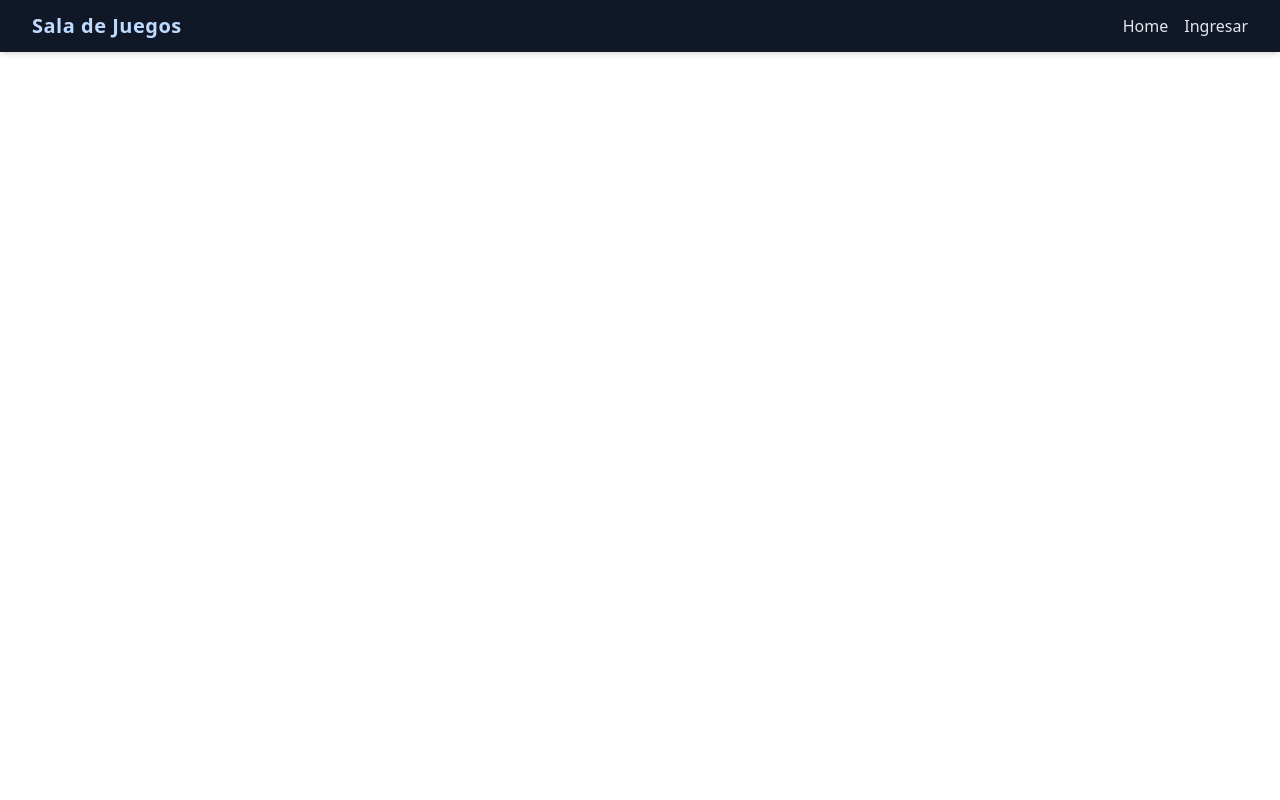
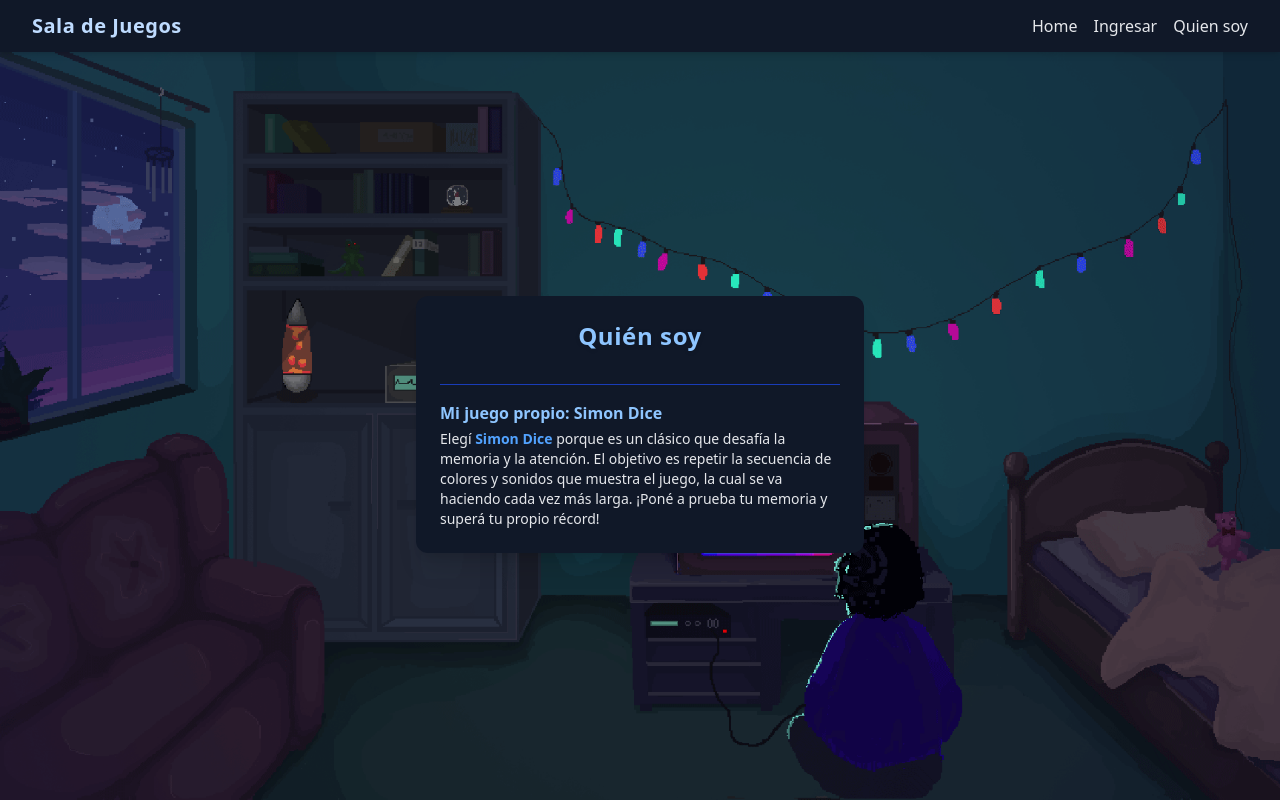
Before and after one commit to LuchoFatto/Luciano-Fattoni-TP1-PROG4-2025-C2, an Angular app: page /profile in a window 1280 px wide. Built offline with nearby package versions, Linux system fonts and the light colour scheme; no server answers.

Commit message:
Implementacion de quien soy

```diff
--- a/src/app/app.config.ts
+++ b/src/app/app.config.ts
@@ -2,11 +2,13 @@ import { ApplicationConfig, provideBrowserGlobalErrorListeners, provideZoneChang
 import { provideRouter } from '@angular/router';
 
 import { routes } from './app.routes';
+import { provideHttpClient } from '@angular/common/http';
 
 export const appConfig: ApplicationConfig = {
     providers: [
         provideBrowserGlobalErrorListeners(),
         provideZoneChangeDetection({ eventCoalescing: true }),
-        provideRouter(routes)
+        provideRouter(routes),
+        provideHttpClient()
     ]
 };
--- a/src/app/app.html
+++ b/src/app/app.html
@@ -4,6 +4,7 @@
         <div class="flex gap-4">
             <a routerLink="/bienvenida" class="text-gray-200 hover:text-blue-400 font-medium transition">Home</a>
             <a routerLink="/login" class="text-gray-200 hover:text-blue-400 font-medium transition">Ingresar</a>
+            <a routerLink="/profile" class="text-gray-200 hover:text-blue-400 font-medium transition">Quien soy</a>
         </div>
     </nav>
 </header>
--- a/src/app/app.routes.ts
+++ b/src/app/app.routes.ts
@@ -21,9 +21,4 @@ export const routes: Routes = [
         path: "",
         loadComponent: () => import('./views/home/home').then((archivo) => archivo.Home),
     },
-    {
-        path: "**",
-        redirectTo: "Error",
-        pathMatch: "full",
-    }
 ];
--- /dev/null
+++ b/src/app/services/api-profile.ts
@@ -0,0 +1,30 @@
+import { HttpClient } from '@angular/common/http';
+import { inject, Injectable, signal } from '@angular/core';
+import { Observable, Subscription } from 'rxjs';
+
+export interface GithubUser {
+    name: string;
+    avatar_url: string;
+    html_url: string;
+    bio: string;
+};
+
+@Injectable({
+    providedIn: 'root',
+})
+export class ApiService {
+    http = inject(HttpClient);
+    apiUrl = 'https://api.github.com/users/';
+
+    profile = signal<GithubUser | null>(null);
+
+    getProfile(nombre: string) {
+        const peticion: Observable<GithubUser> = this.http.get<GithubUser>(this.apiUrl + nombre);
+
+        const suscripcion: Subscription = peticion.subscribe((respuesta) => {
+            this.profile.set(respuesta);
+
+            suscripcion.unsubscribe();
+        })
+    }
+}
--- a/src/app/views/profile/profile.html
+++ b/src/app/views/profile/profile.html
@@ -1 +1,24 @@
-<p>profile works!</p>
+<app-background>
+    <section class="w-full max-w-md bg-gray-900 bg-opacity-70 p-6 rounded-xl shadow-xl text-center text-white flex flex-col items-center mt-12">
+        <h2 class="text-2xl font-bold mb-4 tracking-wide text-blue-300 drop-shadow">Quién soy</h2>
+
+        @if (profileGitHub.profile()) {
+            <div class="flex flex-col items-center w-full">
+                <img [src]="profileGitHub.profile()?.avatar_url" alt="Avatar" class="w-24 h-24 rounded-full mb-3 border-4 border-blue-500 shadow-md" />
+                <h3 class="text-lg font-bold mb-1 text-blue-200">{{profileGitHub.profile()?.name}}</h3>
+                <p class="text-blue-400 mb-1 text-base break-all">@{{profileGitHub.profile()?.html_url}}</p>
+                <p class="mb-1 italic text-gray-200 text-sm">{{profileGitHub.profile()?.bio}}</p>
+                <a [href]="profileGitHub.profile()?.html_url" target="_blank" class="inline-block mt-1 px-3 py-1 bg-blue-600 hover:bg-blue-700 rounded text-white font-medium shadow transition text-sm">Ver perfil en GitHub</a>
+            </div>
+        }
+
+        <div class="w-full border-t border-blue-800 my-4"></div>
+
+        <div class="w-full text-left">
+            <h4 class="text-base font-semibold text-blue-300 mb-1">Mi juego propio: Simon Dice</h4>
+            <p class="text-gray-200 text-sm">
+                Elegí <span class="font-bold text-blue-400">Simon Dice</span> porque es un clásico que desafía la memoria y la atención. El objetivo es repetir la secuencia de colores y sonidos que muestra el juego, la cual se va haciendo cada vez más larga. ¡Poné a prueba tu memoria y superá tu propio récord!
+            </p>
+        </div>
+    </section>
+</app-background>
--- a/src/app/views/profile/profile.ts
+++ b/src/app/views/profile/profile.ts
@@ -1,11 +1,17 @@
-import { Component } from '@angular/core';
+import { Component, inject } from '@angular/core';
+import { Background } from '../../components/background/background';
+import { ApiService } from '../../services/api-profile';
 
 @Component({
     selector: 'app-profile',
-    imports: [],
+    imports: [Background],
     templateUrl: './profile.html',
     styleUrl: './profile.css'
 })
 export class Profile {
+    profileGitHub = inject(ApiService)
 
+    ngOnInit() {
+        this.profileGitHub.getProfile("LuchoFatto");
+    }
 }
```
